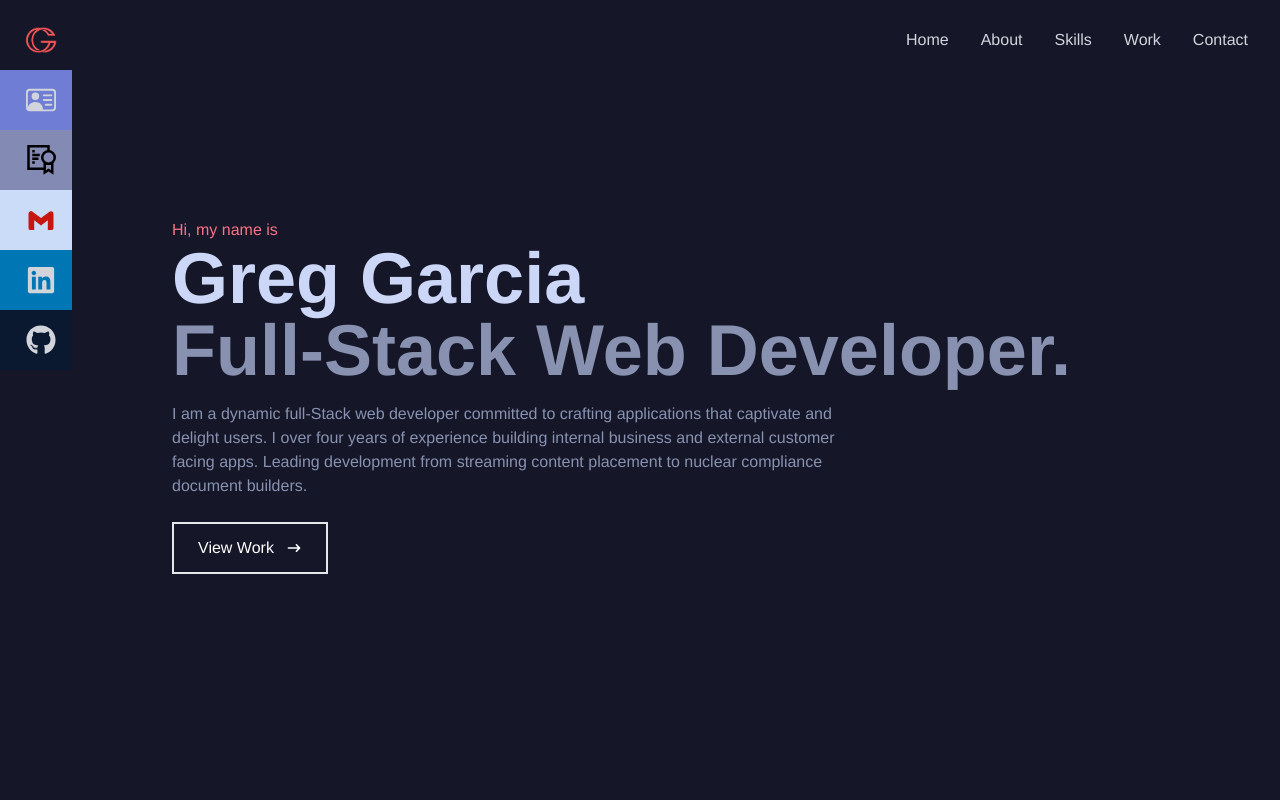
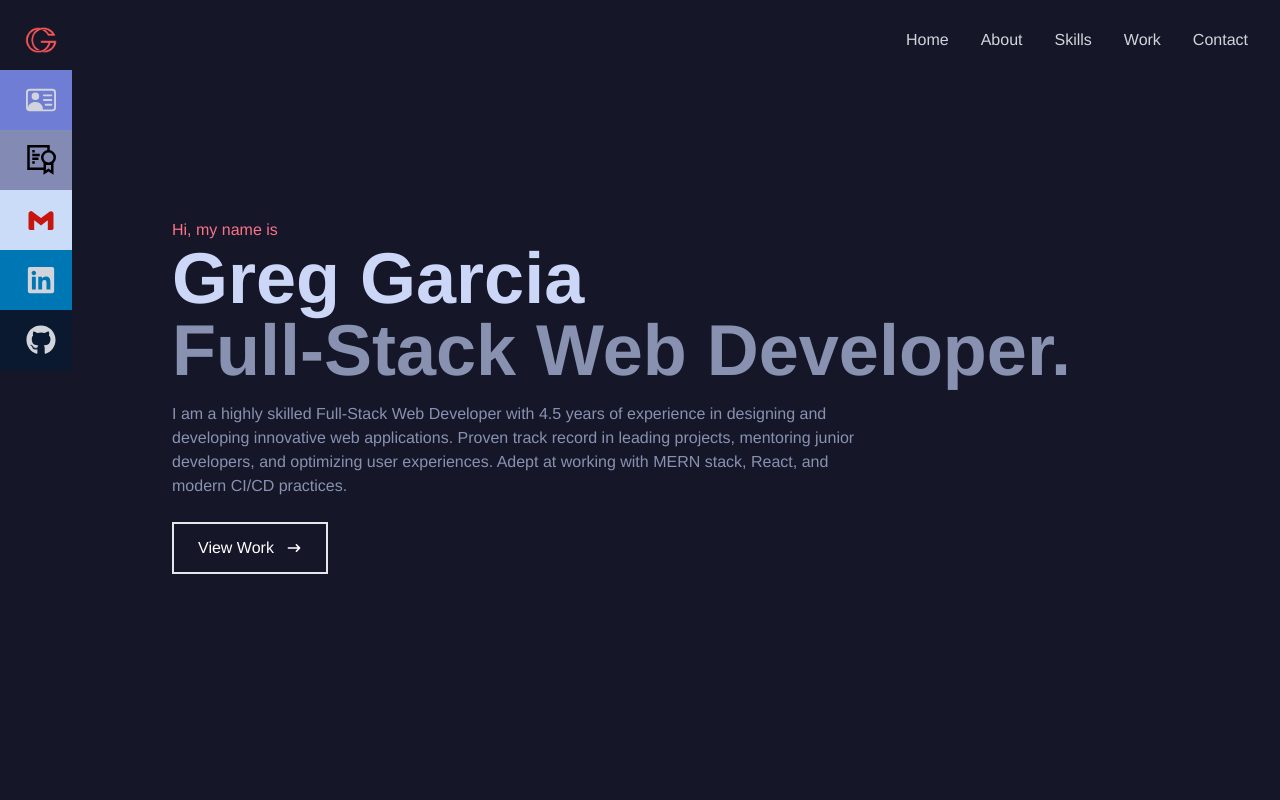
Before and after one commit to ggarcia625/portfolio, a React (Vite) app: page / in a window 1280 px wide. Shown: the top 800 px of the page. Built offline with nearby package versions, Linux system fonts and the light colour scheme.

Commit message:
updating bio on home page

```diff
--- a/src/pages/Home.jsx
+++ b/src/pages/Home.jsx
@@ -14,11 +14,11 @@ const Home = () => {
           Full-Stack Web Developer.
         </h2>
         <p className="text-[#8892b0] py-4 max-w-[700px]">
-          I am a dynamic full-Stack web developer committed to crafting
-          applications that captivate and delight users. I over four years of
-          experience building internal business and external customer facing
-          apps. Leading development from streaming content placement to nuclear
-          compliance document builders.
+          I am a highly skilled Full-Stack Web Developer with 4.5 years of
+          experience in designing and developing innovative web applications.
+          Proven track record in leading projects, mentoring junior developers,
+          and optimizing user experiences. Adept at working with MERN stack,
+          React, and modern CI/CD practices.
         </p>
         <div>
           <Link to="work" smooth={true} duration={500}>
```
